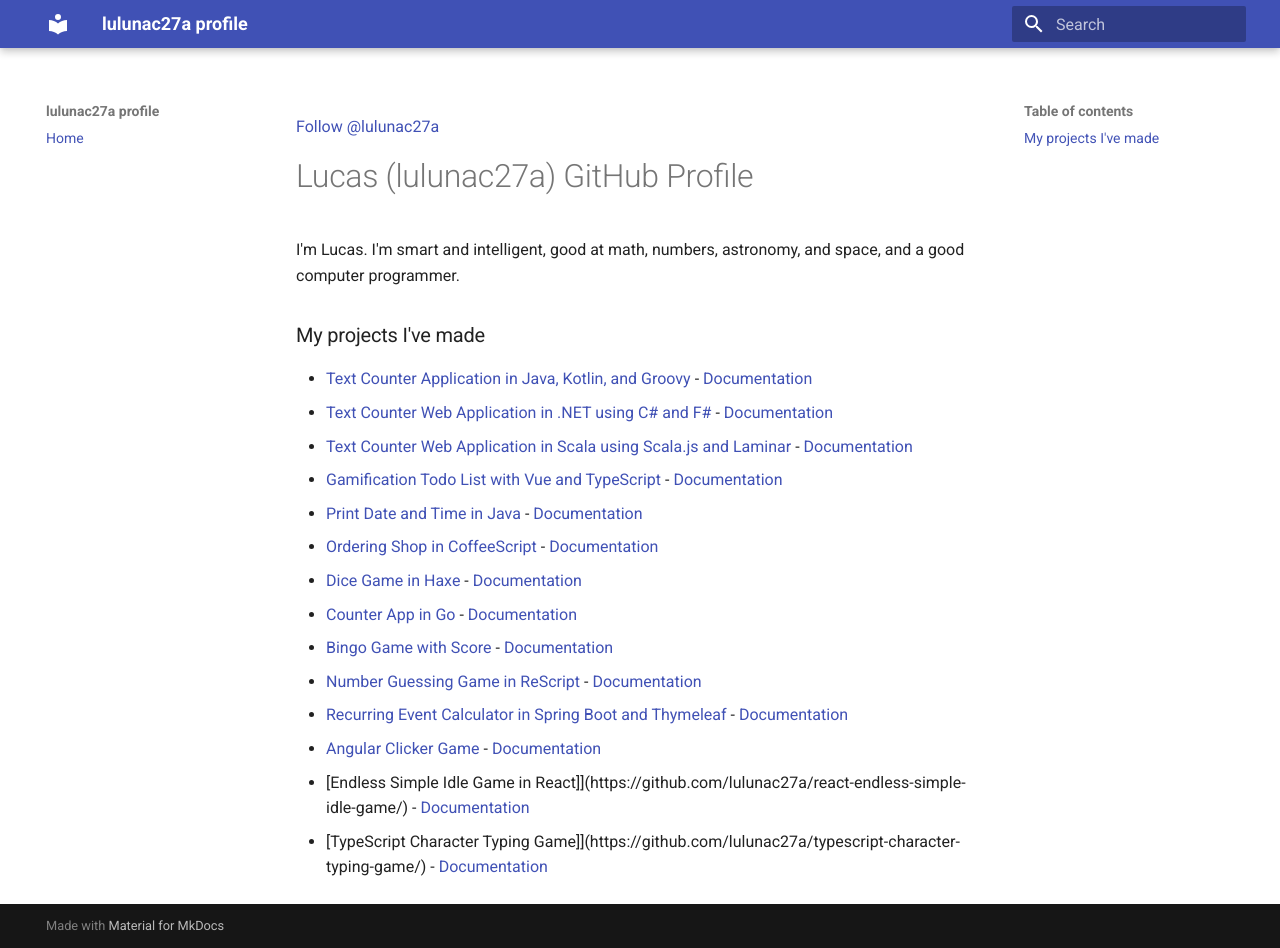
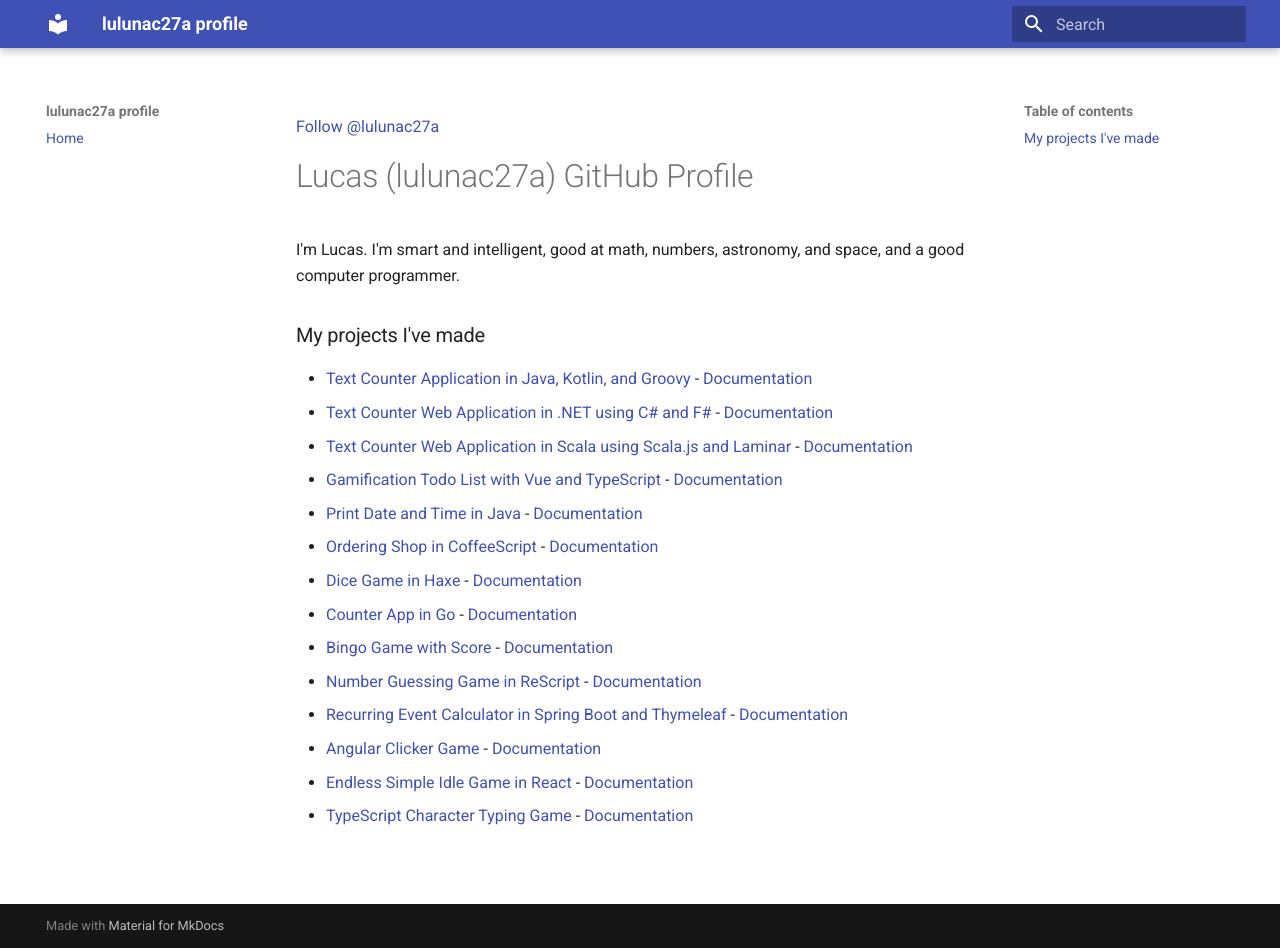
Before and after one commit to lulunac27a/lulunac27a.github.io, an MkDocs documentation site: the page built from docs/index.md, in a window 1280 px wide and 948 px high. Built offline with MkDocs 1.6.1 and Material for MkDocs 9.7.7, drawn with Linux system fonts in a browser that asks for light colours.

Commit message:
Fix links

```diff
--- a/docs/index.md
+++ b/docs/index.md
@@ -18,7 +18,7 @@ I'm Lucas. I'm smart and intelligent, good at math, numbers, astronomy, and spac
 - [Number Guessing Game in ReScript](https://github.com/lulunac27a/number-guessing-game-rescript/) - [Documentation](https://lulunac27a.github.io/number-guessing-game-rescript)
 - [Recurring Event Calculator in Spring Boot and Thymeleaf](https://github.com/lulunac27a/event-calculator-springboot/) - [Documentation](https://lulunac27a.github.io/event-calculator-springboot)
 - [Angular Clicker Game](https://github.com/lulunac27a/angular-clicker-game/) - [Documentation](https://lulunac27a.github.io/angular-clicker-game)
-- [Endless Simple Idle Game in React]](https://github.com/lulunac27a/react-endless-simple-idle-game/) - [Documentation](https://lulunac27a.github.io/react-endless-simple-idle-game)
-- [TypeScript Character Typing Game]](https://github.com/lulunac27a/typescript-character-typing-game/) - [Documentation](https://lulunac27a.github.io/typescript-character-typing-game)
+- [Endless Simple Idle Game in React](https://github.com/lulunac27a/react-endless-simple-idle-game/) - [Documentation](https://lulunac27a.github.io/react-endless-simple-idle-game)
+- [TypeScript Character Typing Game](https://github.com/lulunac27a/typescript-character-typing-game/) - [Documentation](https://lulunac27a.github.io/typescript-character-typing-game)
 
 <script async defer src="https://buttons.github.io/buttons.js"></script>
```
